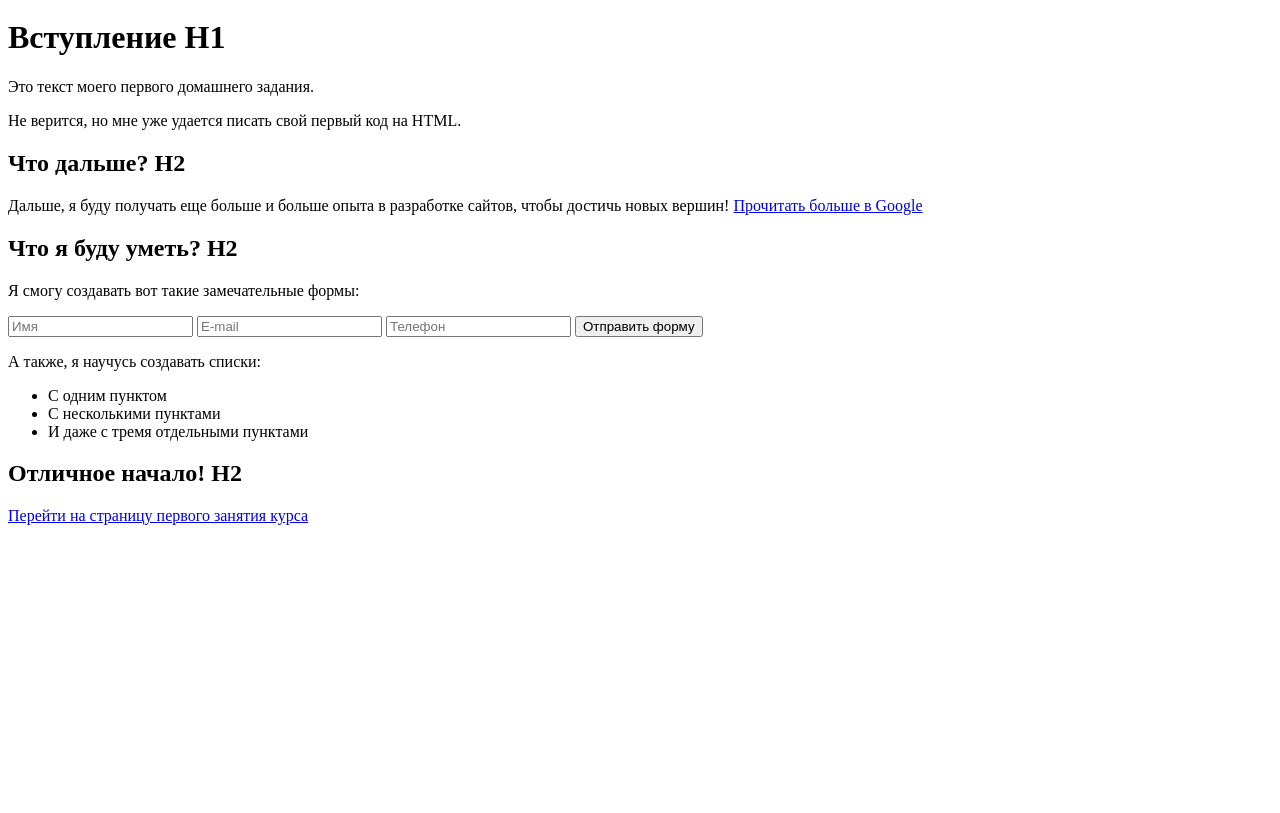
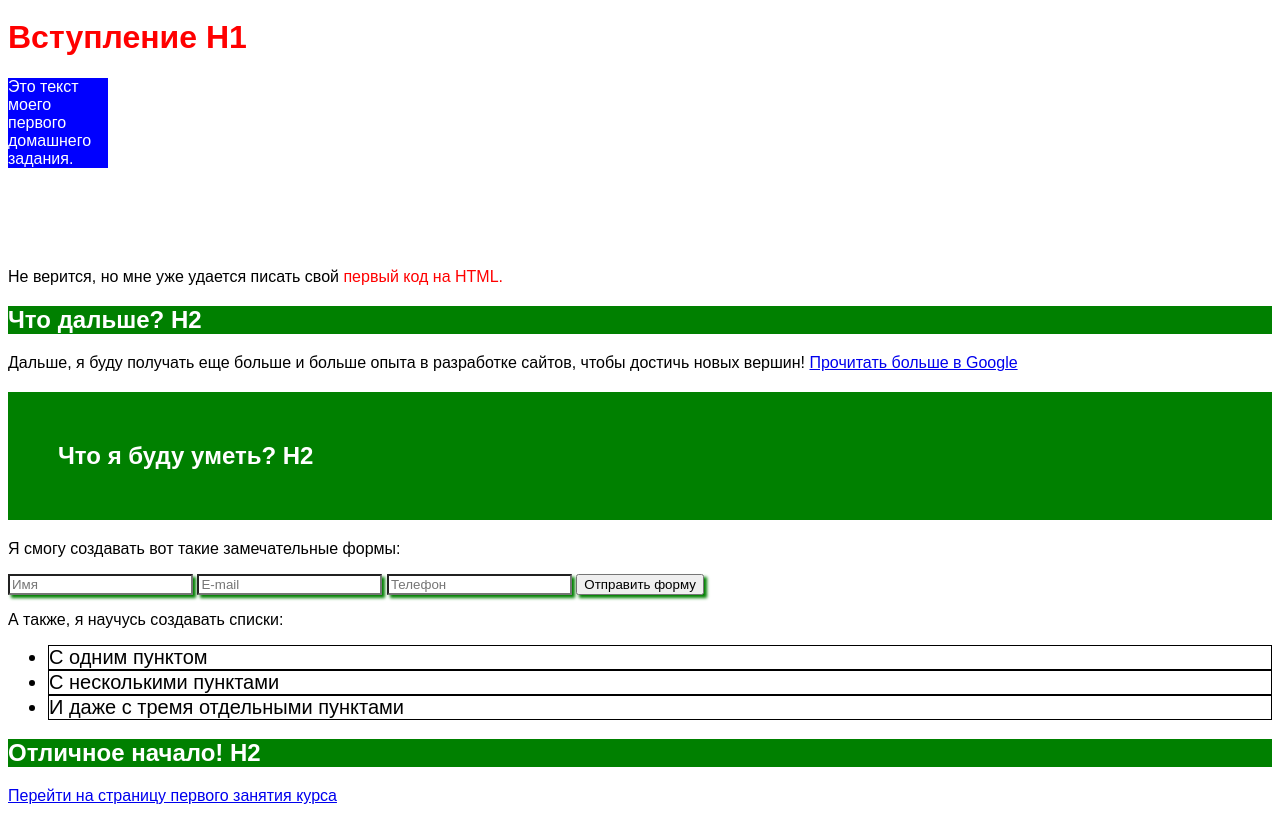
Before and after one commit to Ashionhey/wayup-html-lesson, a plain HTML site: page index.html in a window 1280 px wide. Shown: the part 114-927 px from the top of the page. Before the commit the page ends 800 px from the top, so only its background shows below. Drawn offline with Linux system fonts and the light colour scheme.

Commit message:
Add files via upload

```diff
--- /dev/null
+++ b/css/style.css
@@ -0,0 +1,35 @@
+*{
+   box-sizing: border-box;
+   font-family: Arial, "Helvetica Neue", Helvetica, sans-serif;
+}
+.h1{
+   color: red;
+}
+.first-text{
+   color: #fff;
+   background-color: blue;
+   width: 100px;
+   margin: 0px 0px 100px 0px;
+}
+.text-red{
+   color: red;
+}
+.h2{
+   background-color: green;
+   color: #fff;
+}
+.next{
+
+}
+.skills{
+   background-color: green;
+   padding: 50px
+}
+.list li{
+   border: 1px solid black;
+   font-size: 20px;
+}
+input,
+button{
+   box-shadow: 3px 3px 3px green;
+}
--- a/index.html
+++ b/index.html
@@ -5,20 +5,26 @@
    <meta charset="UTF-8">
    <meta http-equiv="X-UA-Compatible" content="IE=edge">
    <meta name="viewport" content="width=device-width, initial-scale=1.0">
-   <title>WayUp HTML</title>
+   <link rel="stylesheet" href="css/style.css">
+   <title>WayUp HTML & CSS</title>
 </head>
 
 <body>
+   <header>
       <a href="https://my.wayup.in/" target="_blank">
          <img src="img/1650998594_wpdmn_logo.jpeg" alt="">
       </a>
-   <h1>Вступление H1</h1>
-   <p>Это текст моего первого домашнего задания.</p>
-   <p>Не верится, но мне уже удается писать свой первый код на HTML.</p>
-   <h2>Что дальше? H2</h2>
+      <h1 class="h1">Вступление H1</h1>
+      <p class="first-text">Это текст моего первого домашнего задания.</p>
+      <p>Не верится, но мне уже удается писать свой <span class="text-red">первый код на HTML.</span></p>
+   </header>
+   <section>
+      <h2 class="h2">Что дальше? H2</h2>
       <p>Дальше, я буду получать еще больше и больше опыта в разработке сайтов, чтобы достичь новых вершин! <span><a
                href="https://www.google.ru/" target="_blank">Прочитать больше в Google</a></span></p>
-   <h2>Что я буду уметь? H2</h2>
+   </section>
+   <section>
+      <h2 class="skills h2">Что я буду уметь? H2</h2>
       <p>Я смогу создавать вот такие замечательные формы:</p>
       <form action="#">
          <input type="text" placeholder="Имя" required>
@@ -27,13 +33,16 @@
          <button type="submit">Отправить форму</button>
       </form>
       <p>А также, я научусь создавать списки:</p>
-   <ul>
+      <ul class="list">
          <li>С одним пунктом</li>
          <li>С несколькими пунктами</li>
          <li>И даже с тремя отдельными пунктами</li>
       </ul>
-   <h2>Отличное начало! H2</h2>
+   </section>
+   <footer>
+      <h2 class="h2">Отличное начало! H2</h2>
       <a href="https://my.wayup.in/lesson/2725#lesson" target="_blank">Перейти на страницу первого занятия курса</a>
+   </footer>
 </body>
 
 </html>
```
Lines whose indentation alone changed are shown as unchanged.
